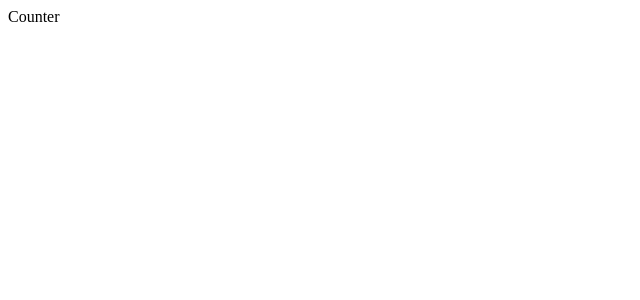
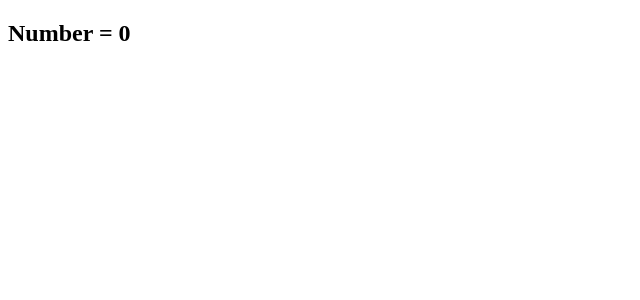
Before and after one commit to furkansylu97/ReactJs_Projects, a React (Vite) app in the folder CustomHookProject/: page / in a window 1280 px wide. Shown: the top 300 px of the page, without its empty margins (0-640 px from the left). Built offline with nearby package versions, Linux system fonts and the light colour scheme.

Commit message:
Number was printed on the secren

```diff
--- a/CustomHookProject/src/components/Counter.jsx
+++ b/CustomHookProject/src/components/Counter.jsx
@@ -1,7 +1,13 @@
 import React from 'react'
+import { useState } from 'react'
 
 export const Counter = () => {
+
+    const [num, setNum] = useState(0)
+
   return (
-    <div>Counter</div>
+    <div>
+        <h2>Number = {num}</h2>
+    </div>
   )
 }
```
